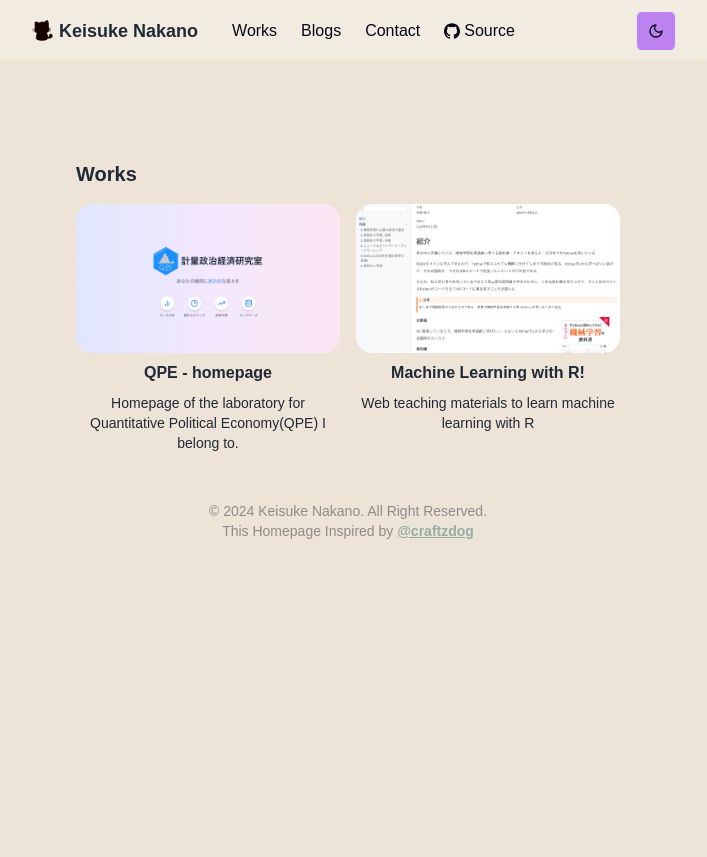
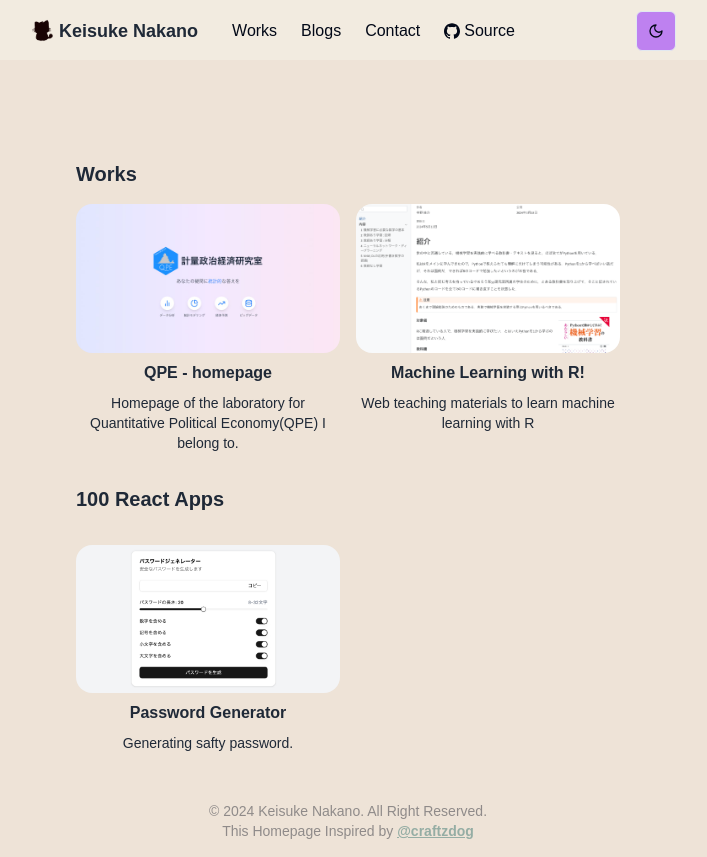
Before and after one commit to honocat/honocat.github.io, a Next.js app: page /works in a window 1280 px wide. Shown: the whole page, without its empty margins (292-999 px from the left). Before the commit the page ends 800 px from the top, so only its background shows below. Built offline with nearby package versions, Linux system fonts and the light colour scheme.

Commit message:
feat: 🎸 add new work, 1 of 100 react apps

```diff
--- a/components/skills.tsx
+++ b/components/skills.tsx
@@ -5,10 +5,10 @@ import {
   Skill,
 } from "@/components/styles/skill-section";
 
-import { FaJava, FaPython, FaGolang, FaGitAlt } from "react-icons/fa6";
+import { FaJava, FaReact, FaGolang, FaGitAlt } from "react-icons/fa6";
 import {
   SiNextdotjs,
-  SiFlask,
+  SiHono,
   SiGithub,
   SiAwslambda,
   SiAmazonapigateway,
@@ -31,14 +31,14 @@ export function FavTeches(): JSX.Element {
         <Skill name="TypeScript">
           <SiTypescript size={40} className="mx-auto" />
         </Skill>
-        <Skill name="Python">
-          <FaPython size={40} className="mx-auto" />
+        <Skill name="React">
+          <FaReact size={40} className="mx-auto" />
         </Skill>
         <Skill name="Next.js">
           <SiNextdotjs size={40} className="mx-auto" />
         </Skill>
-        <Skill name="Flask">
-          <SiFlask size={40} className="mx-auto" />
+        <Skill name="Hono">
+          <SiHono size={40} className="mx-auto" />
         </Skill>
         <Skill name="R lang">
           <SiR size={40} className="mx-auto" />
--- a/components/works.tsx
+++ b/components/works.tsx
@@ -1,6 +1,7 @@
 import Work from "@/components/work";
-import { works } from "@/data/works";
+import { works, reactApps } from "@/data/works";
 
+import { Heading } from "@/components/styles/heading";
 import { GridLayout } from "@/components/styles/grid-style";
 
 interface WorkType {
@@ -12,14 +13,27 @@ interface WorkType {
 
 export default function Works(): JSX.Element {
   return (
+    <div className="space-y-8">
       <GridLayout>
         {works.map(
           (work: WorkType, index: number): JSX.Element => (
             <Work key={index} name={work.name} src={work.src} href={work.href}>
               {work.description}
             </Work>
-        ),
+          )
         )}
       </GridLayout>
+
+      <Heading variant="h2">100 React Apps</Heading>
+      <GridLayout>
+        {reactApps.map(
+          (app: WorkType, index: number): JSX.Element => (
+            <Work key={index} name={app.name} src={app.src} href={app.href}>
+              {app.description}
+            </Work>
+          )
+        )}
+      </GridLayout>
+    </div>
   );
 }
--- a/data/works.ts
+++ b/data/works.ts
@@ -13,3 +13,12 @@ export const works = [
     description: "Web teaching materials to learn machine learning with R",
   },
 ];
+
+export const reactApps = [
+  {
+    name: "Password Generator",
+    src: "/images/works/apps/passwordGenerator.png",
+    href: "https://honocat.github.io/100-react-apps/password-generator/",
+    description: "Generating safty password.",
+  },
+];
```
Also changed, not shown: public/images/works/apps/passwordGenerator.png (added). Lines whose indentation alone changed are shown as unchanged.
